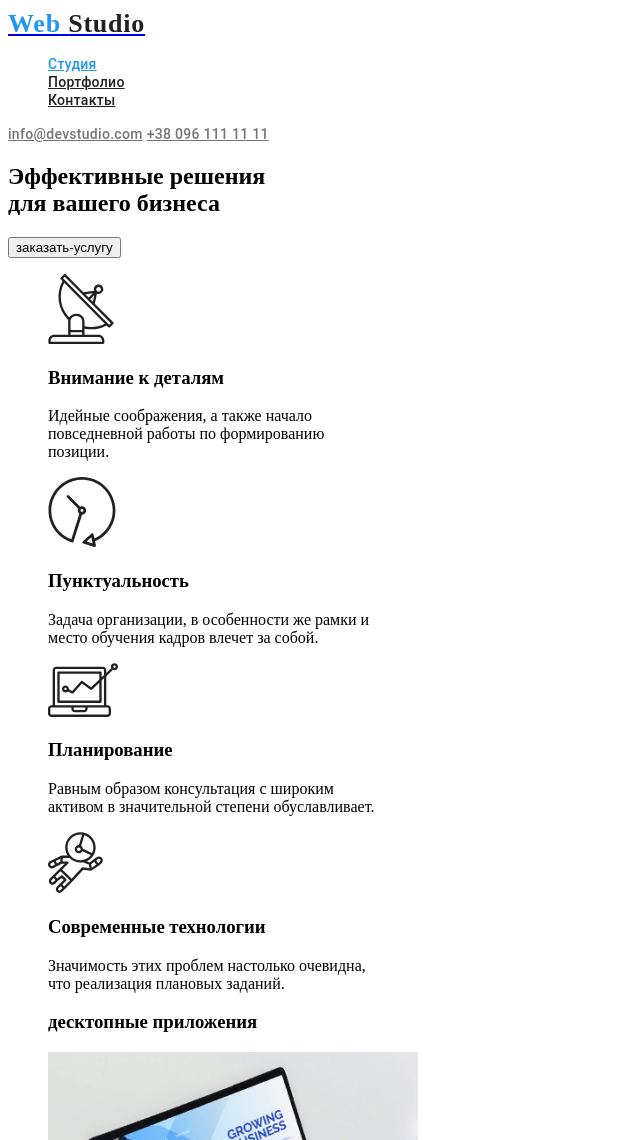
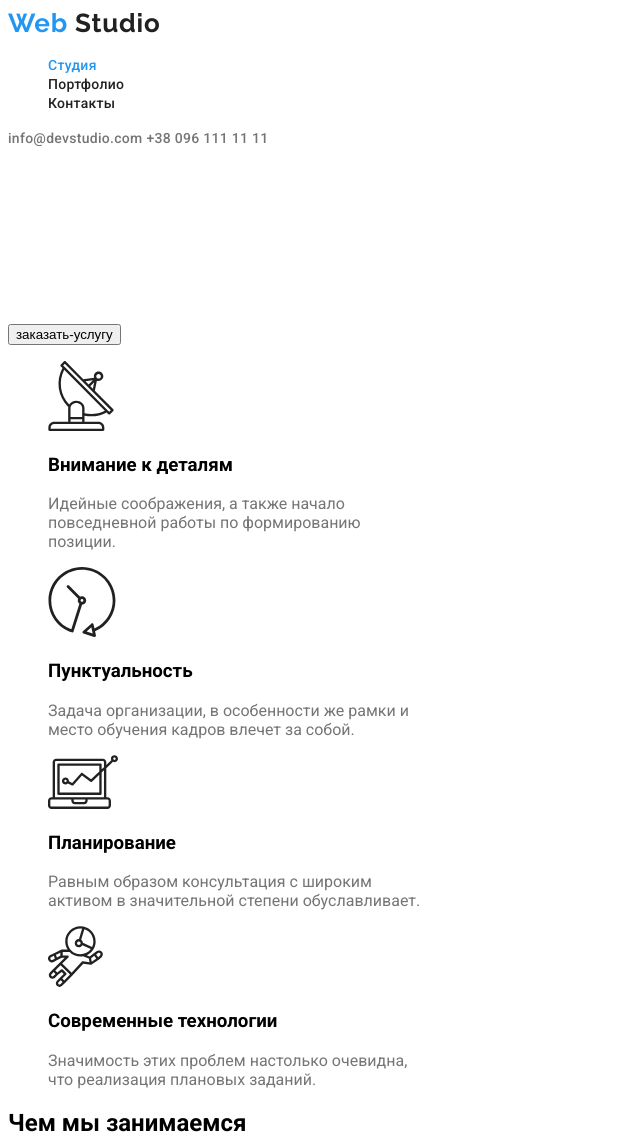
Before and after one commit to Max-GO-IT/1-2020, a plain HTML site: page index.html in a window 1280 px wide. Shown: the top 1140 px of the page, without its empty margins (0-640 px from the left). Drawn offline with Linux system fonts and the light colour scheme.

Commit message:
изменения

```diff
--- a/css/style.css
+++ b/css/style.css
@@ -1,25 +1,27 @@
 body {
   background-color: #fff;
+  font-family: "Roboto", sans-serif;
 }
 ul {
   list-style: none;
 }
 /*ШАПКА САЙТА*/
-.logo1 {
+.logo-prefix {
   color: #2196f3;
 }
 .logo {
+  color: #212121;
   width: 153px;
   height: 31px;
   left: 215px;
   top: 24px;
-
-  font-family: Raleway;
-  font-style: normal;
   font-weight: bold;
+  font-family: "Raleway", sans-serif;
   font-size: 26px;
   line-height: 31px;
   letter-spacing: 0.03em;
+
+  text-decoration: none;
 }
 .studio {
   width: 49px;
@@ -27,13 +29,13 @@ ul {
   left: 453px;
   top: 32px;
 
-  font-family: Roboto;
   font-style: normal;
   font-weight: 500;
   font-size: 14px;
   line-height: 16px;
   letter-spacing: 0.02em;
   color: #2196f3;
+  text-decoration: none;
 }
 .portfolio {
   width: 77px;
@@ -41,7 +43,6 @@ ul {
   left: 552px;
   top: 32px;
 
-  font-family: Roboto;
   font-style: normal;
   font-weight: 500;
   font-size: 14px;
@@ -49,6 +50,7 @@ ul {
   letter-spacing: 0.02em;
 
   color: #212121;
+  text-decoration: none;
 }
 .contacts {
   width: 77px;
@@ -56,7 +58,6 @@ ul {
   left: 552px;
   top: 32px;
 
-  font-family: Roboto;
   font-style: normal;
   font-weight: 500;
   font-size: 14px;
@@ -64,6 +65,7 @@ ul {
   letter-spacing: 0.02em;
 
   color: #212121;
+  text-decoration: none;
 }
 .header-address {
   width: 122px;
@@ -71,7 +73,6 @@ ul {
   left: 1263px;
   top: 32px;
 
-  font-family: Roboto;
   font-style: normal;
   font-weight: 500;
   font-size: 14px;
@@ -79,19 +80,53 @@ ul {
   letter-spacing: 0.02em;
 
   color: #757575;
+  text-decoration: none;
 }
-.logo2 {
-  width: 153px;
-  height: 31px;
-  left: 215px;
-  top: 24px;
 
-  font-family: Raleway;
-  font-style: normal;
-  font-weight: bold;
-  font-size: 26px;
-  line-height: 31px;
-  letter-spacing: 0.03em;
+/*HERO СЕКЦИЯ*/
 
+/* .hero {
+  background: url(../images/hero/hero-bg.jpg) center center/cover no-repeat;
+} */
+
+.hero-title {
+  font-weight: 900;
+  font-size: 44px;
+  text-align: center;
+  text-transform: uppercase;
+  color: #ffffff;
+}
+
+/* .example {
+порядок важливий
+}
+
+.example:hover {
+
+} */
+
+button:hover {
+  cursor: pointer;
+}
+
+button:focus {
+  background-color: #2196f3;
+}
+
+/* О НАС СЕКЦИЯ*/
+.paragraph-text {
+  color: #757575;
+}
+
+/* ЧЕМ МЫ ЗАНИМАЕСЯ СЕКЦИЯ*/
+.second-tite {
   color: #212121;
 }
+.item-text {
+  color: #ffffff;
+}
+
+/*НАША КОМАНДА СЕКЦИЯ*/
+.profession-text {
+  color: #757575;
+}
--- a/index.html
+++ b/index.html
@@ -4,6 +4,10 @@
     <meta charset="UTF-8" />
     <meta name="viewport" content="width=device-width, initial-scale=1.0" />
     <title>Web Studio</title>
+    <link
+      href="https://fonts.googleapis.com/css2?family=Raleway:wght@700&amp;family=Roboto:wght@400;500;700;900&amp;display=swap"
+      rel="stylesheet"
+    />
     <link rel="stylesheet" href="./css/style.css" />
   </head>
 
@@ -12,7 +16,7 @@
     <header>
       <nav>
         <a class="logo" href="./index.html"
-          ><span class="logo1">Web</span> <span class="logo2">Studio</span></a
+          ><span class="logo-prefix">Web</span> Studio</a
         >
         <ul>
           <li>
@@ -37,8 +41,8 @@
     </header>
     <main>
       <!--HERO секция-->
-      <section>
-        <h1>
+      <section class="hero">
+        <h1 class="hero-title">
           Эффективные решения<br />
           для вашего бизнеса
         </h1>
@@ -52,7 +56,7 @@
               <img src="./images/icon/vector.svg" alt="иконка_антенны"
             /></a>
             <h3>Внимание к деталям</h3>
-            <p>
+            <p class="paragraph-text">
               Идейные соображения, а также начало<br />
               повседневной работы по формированию<br />
               позиции.
@@ -64,7 +68,7 @@
               ><img src="./images/icon/vector-1.svg" alt="иконка_часов"
             /></a>
             <h3>Пунктуальность</h3>
-            <p>
+            <p class="paragraph-text">
               Задача организации, в особенности же рамки и<br />
               место обучения кадров влечет за собой.
             </p>
@@ -75,7 +79,7 @@
               <img src="./images/icon/vector-2.svg" alt="иконка_компьютера"
             /></a>
             <h3>Планирование</h3>
-            <p>
+            <p class="paragraph-text">
               Равным образом консультация с широким<br />
               активом в значительной степени обуславливает.
             </p>
@@ -86,7 +90,7 @@
               <img src="./images/icon/vector-3.svg" alt="иконка_космонавта"
             /></a>
             <h3>Современные технологии</h3>
-            <p>
+            <p class="paragraph-text">
               Значимость этих проблем настолько очевидна,<br />
               что реализация плановых заданий.
             </p>
@@ -96,9 +100,10 @@
 
       <!--ЧЕМ МЫ ЗАНИМАЕМСЯ-->
       <section>
+        <h2 class="second-title">Чем мы занимаемся</h2>
         <ul>
           <li>
-            <h3>десктопные приложения</h3>
+            <h3 class="item-text">десктопные приложения</h3>
             <img
               src="./images/what_we_do/img.jpg"
               alt="картинка ноутбука"
@@ -107,7 +112,7 @@
             />
           </li>
           <li>
-            <h3>мобильные приложения</h3>
+            <h3 class="item-text">мобильные приложения</h3>
             <img
               src="./images/what_we_do/box.jpg"
               alt="картинка смартфона"
@@ -116,7 +121,7 @@
             />
           </li>
           <li>
-            <h3>дизайнерские решения</h3>
+            <h3 class="item-text">дизайнерские решения</h3>
             <img
               src="./images/what_we_do/img1.jpg"
               alt="картинка монитора"
@@ -139,7 +144,7 @@
               height="260"
             />
             <h3>Николай Кучеренко</h3>
-            <p>Product Designer</p>
+            <p class="profession-text">Product Designer</p>
             <ul>
               <li><a href="" aria-label="иконка инстаграма"></a></li>
               <li><a href="" aria-label="иконка твиттера"></a></li>
@@ -156,7 +161,7 @@
               height="260"
             />
             <h3>Ольга Иванова</h3>
-            <p>Frontend Developer</p>
+            <p class="profession-text">Frontend Developer</p>
             <ul>
               <li><a href="" aria-label="иконка инстаграма"></a></li>
               <li><a href="" aria-label="иконка твиттера"></a></li>
@@ -172,7 +177,7 @@
               height="260"
             />
             <h3>Андрей Шевченко</h3>
-            <p>Marketing</p>
+            <p class="profession-text">Marketing</p>
             <ul>
               <li><a href="" aria-label="иконка инстаграма"></a></li>
               <li><a href="" aria-label="иконка твиттера"></a></li>
@@ -189,7 +194,7 @@
               height="260"
             />
             <h3>Иван Николаев</h3>
-            <p>UI Designer</p>
+            <p class="profession-text">UI Designer</p>
             <ul>
               <li><a href="" aria-label="иконка инстаграма"></a></li>
               <li><a href="" aria-label="иконка твиттера"></a></li>
```
